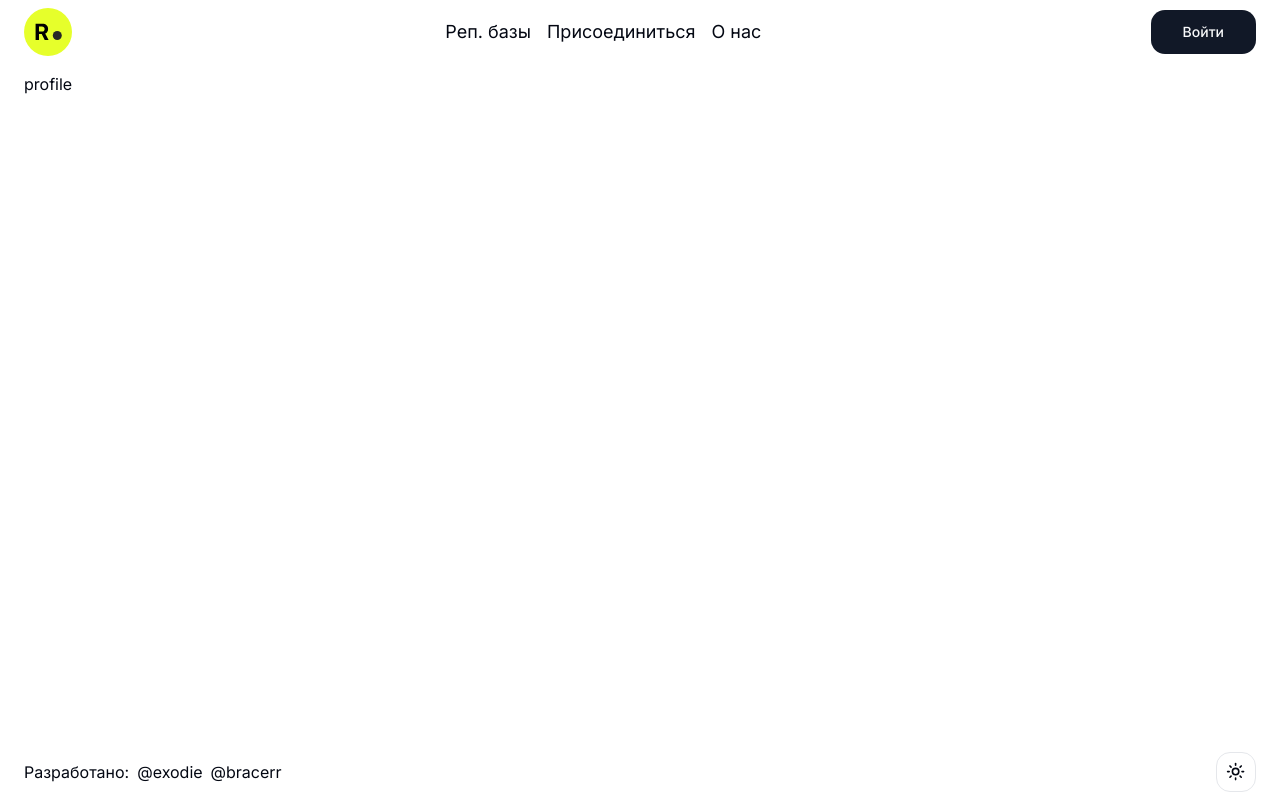
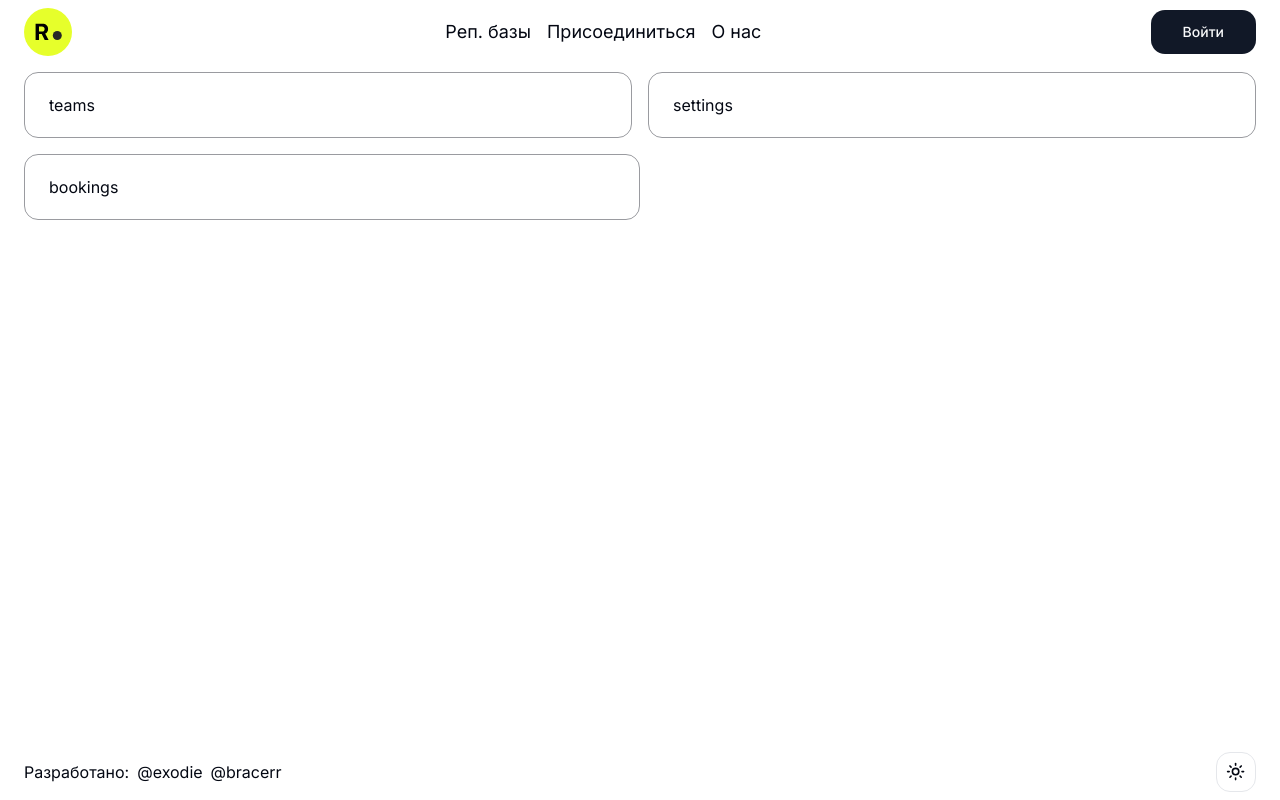
Before and after one commit to exodie/sp-app, a Next.js app: page /profile in a window 1280 px wide. Built offline with nearby package versions, Linux system fonts and the light colour scheme.

Commit message:
feat: add stad1 profile pages

```diff
--- /dev/null
+++ b/src/app/profile/@bookings/page.tsx
@@ -0,0 +1,5 @@
+import { ProfileCardSection } from '@/entities/profile/ui/card-section'
+
+export default function Bookings() {
+  return <ProfileCardSection>bookings</ProfileCardSection>
+}
--- /dev/null
+++ b/src/app/profile/@settings/page.tsx
@@ -0,0 +1,5 @@
+import { ProfileCardSection } from "@/entities/profile/ui/card-section";
+
+export default function Settings() {
+    return <ProfileCardSection>settings</ProfileCardSection>
+}
--- /dev/null
+++ b/src/app/profile/@teams/page.tsx
@@ -0,0 +1,5 @@
+import { ProfileCardSection } from '@/entities/profile/ui/card-section'
+
+export default function Teams() {
+  return <ProfileCardSection>teams</ProfileCardSection>
+}
--- a/src/app/profile/layout.tsx
+++ b/src/app/profile/layout.tsx
@@ -1,5 +1,20 @@
-import { PropsWithChildren } from 'react'
+import type { ReactNode } from 'react'
 
-export default function ProfileLayout({ children }: PropsWithChildren) {
-  return children
+type Props = {
+  teams: ReactNode
+  settings: ReactNode
+  bookings: ReactNode
 }
+
+export default function ProfileLayout({ teams, settings, bookings }: Props) {
+  return (
+    <div className="flex flex-col space-y-4">
+      <div className="flex flex-row items-center space-x-4 w-full">
+        {teams}
+        {settings}
+      </div>
+
+      {bookings}
+    </div>
+  )
+}
--- a/src/app/profile/page.tsx
+++ b/src/app/profile/page.tsx
@@ -1,3 +1,3 @@
 export default function Profile() {
-    return <div>profile</div>
+  return null
 }
```
